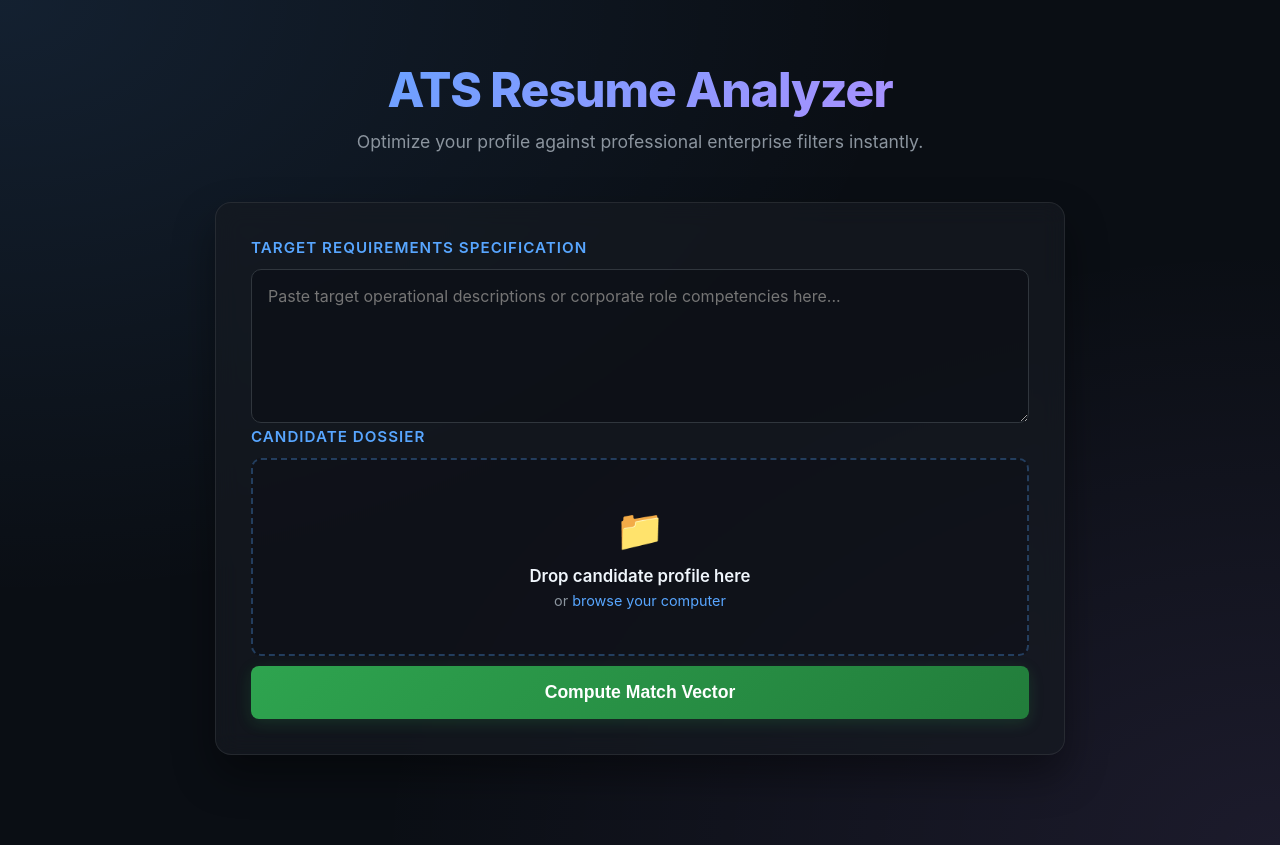
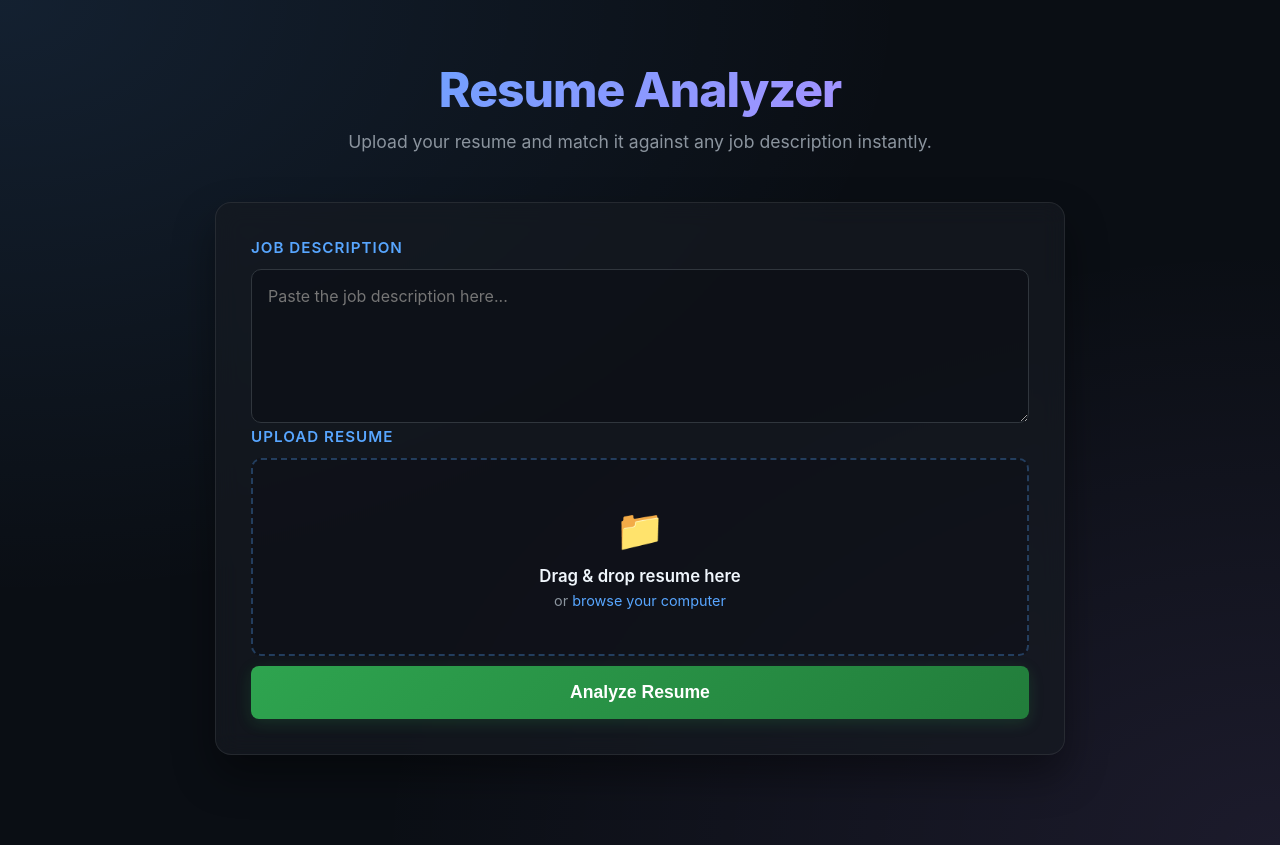
Before and after one commit to prathamesh-kuldharan/resume-analyzer-flask, a Flask app: page / in a window 1280 px wide. Run offline with Flask 3, Linux system fonts and the light colour scheme; data comes from the database, SQL or seed files in the repository.

Commit message:
Simplify UI wording and remove ATS phrasing

```diff
--- a/templates/index.html
+++ b/templates/index.html
@@ -3,69 +3,69 @@
 <head>
     <meta charset="UTF-8">
     <meta name="viewport" content="width=device-width, initial-scale=1.0">
-    <title>ATS Intelligent Resume Analyzer</title>
+    <title>Resume Analyzer</title>
     <link rel="stylesheet" href="{{ url_for('static', filename='style.css') }}">
 </head>
 <body>
     <div class="container">
 
         <div class="header-area">
-            <h1>ATS Resume Analyzer</h1>
-            <p class="subtitle">Optimize your profile against professional enterprise filters instantly.</p>
+            <h1>Resume Analyzer</h1>
+            <p class="subtitle">Upload your resume and match it against any job description instantly.</p>
         </div>
 
         <div class="card">
             <form action="/analyze" method="POST" enctype="multipart/form-data" onsubmit="document.querySelector('.scanning-line').style.display='block'">
                 <div class="form-group">
-                    <label for="job_description">Target Requirements Specification</label>
-                    <textarea id="job_description" name="job_description" rows="6" placeholder="Paste target operational descriptions or corporate role competencies here..."></textarea>
+                    <label for="job_description">Job Description</label>
+                    <textarea id="job_description" name="job_description" rows="6" placeholder="Paste the job description here..."></textarea>
                 </div>
 
                 <div class="form-group">
-                    <label>Candidate Dossier</label>
+                    <label>Upload Resume</label>
                     <div class="file-dropzone" onclick="document.getElementById('resume_file').click()">
                         <div class="scanning-line"></div>
                         <span class="upload-icon">📁</span>
-                        <p style="margin: 0; font-size: 1.05rem; font-weight: 600;">Drop candidate profile here</p>
+                        <p style="margin: 0; font-size: 1.05rem; font-weight: 600;">Drag & drop resume here</p>
                         <p style="margin: 6px 0 0 0; color: var(--text-gray); font-size: 0.9rem;">or <span style="color: var(--accent-blue);">browse your computer</span></p>
                         <input type="file" id="resume_file" name="resume_file" style="display: none;" required>
                     </div>
                 </div>
 
-                <button type="submit" class="btn-submit">Compute Match Vector</button>
+                <button type="submit" class="btn-submit">Analyze Resume</button>
             </form>
         </div>
 
         {% if score is defined %}
         <div class="card">
             <div style="text-align: center;">
-                <label>System Alignment Index</label>
+                <label>Match Score</label>
                 <div class="score-circle">{{ score }}%</div>
             </div>
 
             <div class="metrics-layout">
                 <div class="metric-card">
                     <h3 style="margin: 0; font-size: 1.05rem; color: #7ee787; display: flex; align-items: center; gap: 8px;">
-                        <span>✓</span> Identified Qualifications
+                        <span>✓</span> Matched Keywords
                     </h3>
                     <div class="pill-container">
                         {% for skill in matched_keywords %}
                         <span class="pill pill-match">{{ skill }}</span>
                         {% else %}
-                        <span style="color: var(--text-gray); font-size: 0.9rem;">No concurrent markers isolated.</span>
+                        <span style="color: var(--text-gray); font-size: 0.9rem;">No matching keywords found.</span>
                         {% endfor %}
                     </div>
                 </div>
 
                 <div class="metric-card">
                     <h3 style="margin: 0; font-size: 1.05rem; color: #ff7b72; display: flex; align-items: center; gap: 8px;">
-                        <span>✗</span> Target Discrepancies
+                        <span>✗</span> Missing Keywords
                     </h3>
                     <div class="pill-container">
                         {% for skill in missing_keywords %}
                         <span class="pill pill-missing">{{ skill }}</span>
                         {% else %}
-                        <span style="color: #7ee787; font-size: 0.9rem;">Complete keyword structural alignment.</span>
+                        <span style="color: #7ee787; font-size: 0.9rem;">Perfect keyword match!</span>
                         {% endfor %}
                     </div>
                 </div>
```
